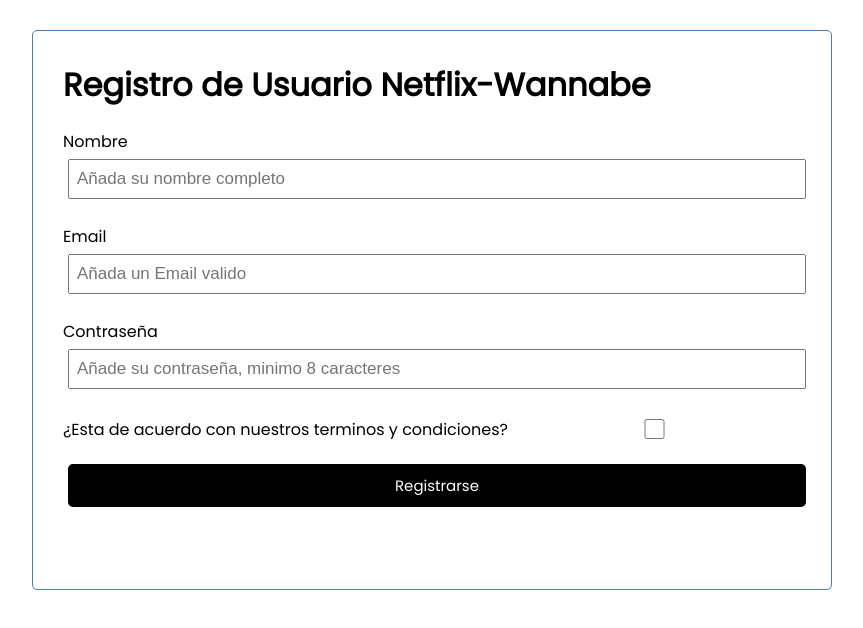
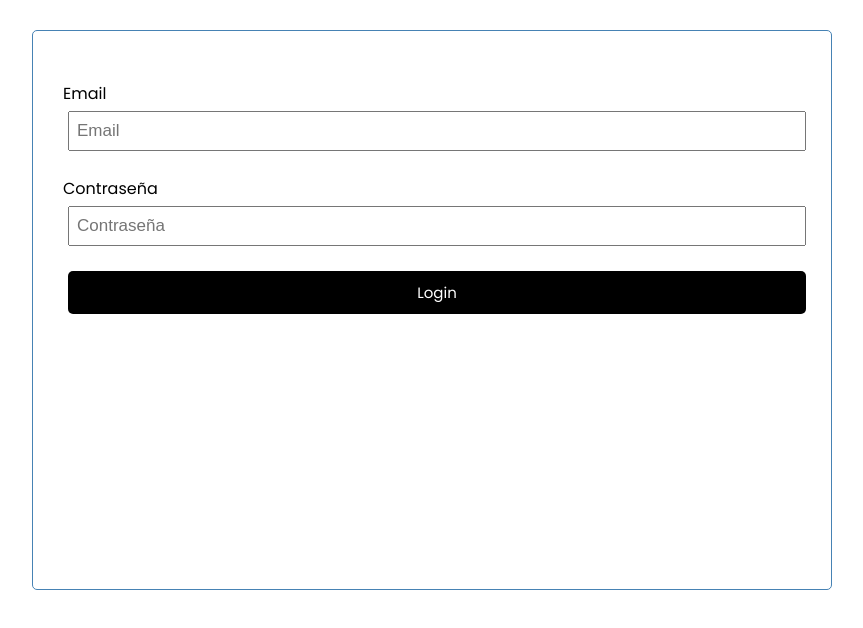
Before and after one commit to gsierra10/netflix-wannabe-front, a React (Create React App) app: page /login in a window 1280 px wide. Shown: the top 628 px of the page, without its empty margins (208-1071 px from the left). Built offline with nearby package versions, Linux system fonts and the light colour scheme.

Commit message:
created the login page

```diff
--- a/src/App.js
+++ b/src/App.js
@@ -1,10 +1,16 @@
 import RegisterPage from "./containers/RegisterPage/RegisterPage";
+import { BrowserRouter, Routes, Route} from 'react-router-dom'
+import LoginPage from "./containers/LoginPage/LoginPage";
 
 function App() {
-
   return (
     <div className="container">
-      <RegisterPage />
+      <BrowserRouter>
+        <Routes>
+          <Route path="/register" element={<RegisterPage />}/>
+          <Route path="/login" element={<LoginPage />}/>
+        </Routes>
+      </BrowserRouter>
     </div>
   );
 }
--- a/src/components/AddUser/AddUser.js
+++ b/src/components/AddUser/AddUser.js
@@ -1,4 +1,5 @@
 import { useState } from 'react'
+
 
 const AddUser = ({ onAdd }) => {
     const [name, setName] = useState('')
@@ -38,12 +39,12 @@
                     type='text'
                     placeholder='Añada un Email valido'
                     value={email}
-                    onChange={(e) => setEmail(e.target.value)} />
+                    onChange={(e) => setEmail(e.target.value)}/>
             </div>
             <div className='form-control'>
                 <label>Contraseña</label>
                 <input
-                    type='text'
+                    type='password'
                     placeholder='Añade su contraseña, minimo 8 caracteres' value={password}
                     onChange={(e) => setPassword(e.target.value)} />
             </div>
--- a/src/components/Header/Header.js
+++ b/src/components/Header/Header.js
@@ -1,4 +1,4 @@
-import PropTypes from 'prop-types'
+// import PropTypes from 'prop-types'
 
 const Header = ({ title }) => {
     return (
--- /dev/null
+++ b/src/components/LoginUser/LoginUser.js
@@ -0,0 +1,47 @@
+import { useState } from 'react'
+
+
+const LoginUser = ({ onAdd }) => {
+    const [name, setName] = useState('')
+    const [email, setEmail] = useState('')
+    const [password, setPassword] = useState('')
+
+
+    const onSubmit = (e) => {
+        e.preventDefault()
+
+        if(!email || !name || !password ){
+            alert('Email o Contraseña incorrenta')
+            return
+        }
+
+        onAdd({ name, email, password })
+
+        setName('')
+        setEmail('')
+        setPassword('')
+    }
+
+    return (
+        <form className='add-form' onSubmit={onSubmit}>
+            <div className='form-control'>
+                <label>Email</label>
+                <input
+                    type='text'
+                    placeholder='Email'
+                    value={email}
+                    onChange={(e) => setEmail(e.target.value)}/>
+            </div>
+            <div className='form-control'>
+                <label>Contraseña</label>
+                <input
+                    type='password'
+                    placeholder='Contraseña' value={password}
+                    onChange={(e) => setPassword(e.target.value)} />
+            </div>
+            <input type='submit' value='Login' className='btn btn-block' />
+        </form>
+    )
+}
+
+export default LoginUser
--- /dev/null
+++ b/src/containers/LoginPage/LoginPage.js
@@ -0,0 +1,11 @@
+import LoginUser from "../../components/LoginUser/LoginUser"
+
+const LoginPage = () => {
+    return (
+        <div>
+            <LoginUser />
+        </div>
+    )
+}
+
+export default LoginPage
```
